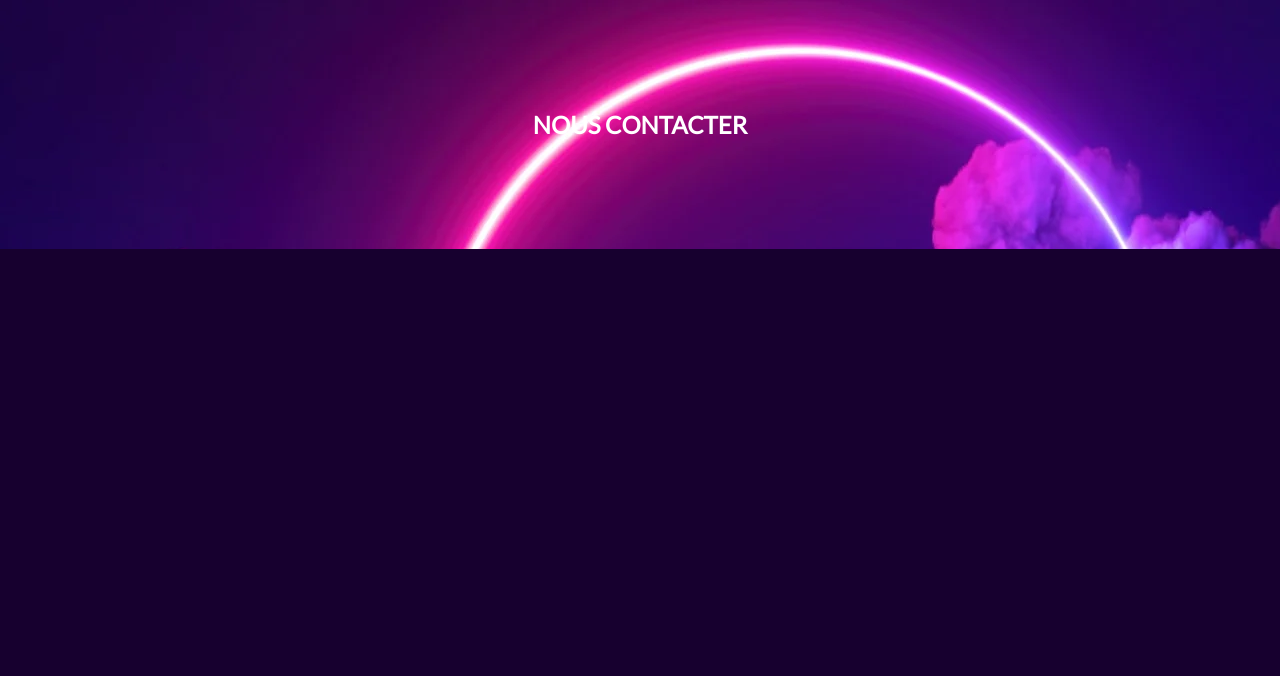
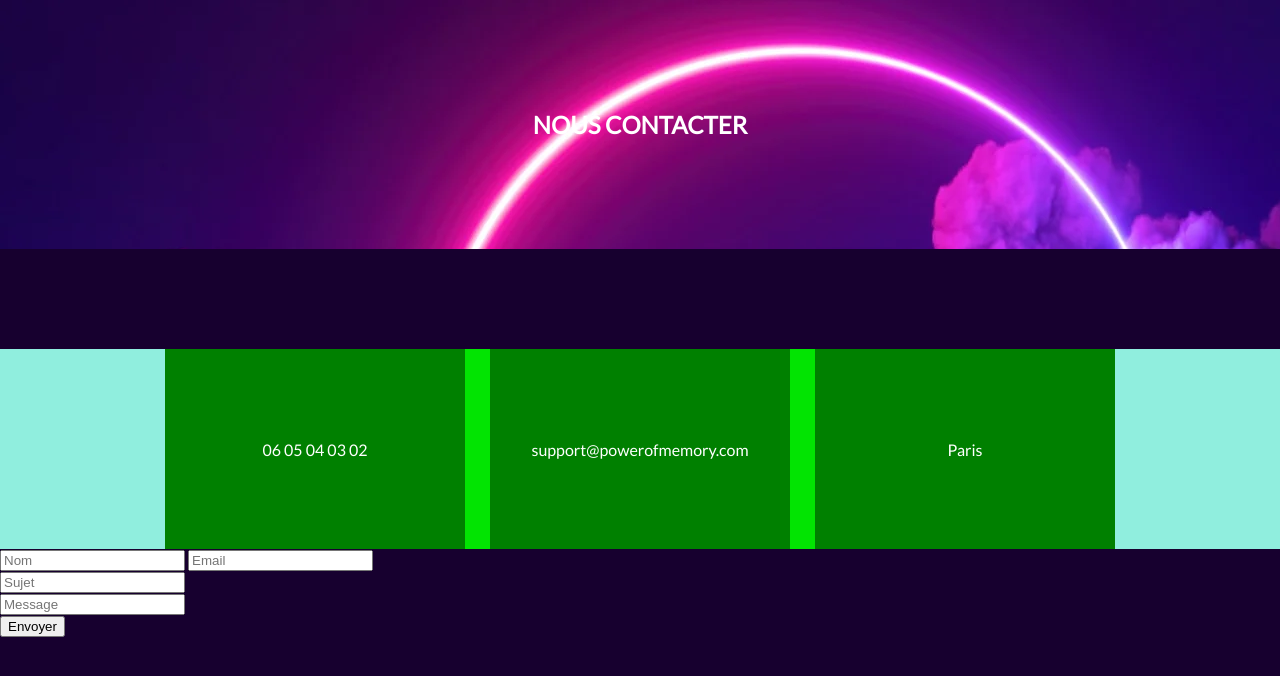
Before and after one commit to JeanFourest/Puissance_4, a PHP site: page /contact.html in a window 1280 px wide. Shown: the part 91-767 px from the top of the page. Run offline with PHP 8.4, Linux system fonts and the light colour scheme.

Commit message:
fomulaire + decor

```diff
--- a/assets/contact/main.css
+++ b/assets/contact/main.css
@@ -18,3 +18,30 @@ body
     align-items: center;
     background-image: url("/assets/login/background.png");
 }
+
+.contacter
+{
+    display: flex;
+    justify-content: center;
+    margin-top: 100px;
+    background-color: rgb(144, 238, 222);
+}
+
+.boite
+{
+    display: flex;
+    justify-content: space-between;
+    width: 950px;
+    background-color: rgb(2, 228, 2);
+
+}
+
+.boite2
+{
+    display: flex;
+    justify-content: center;
+    align-items: center;
+    background-color: green;
+    width: 300px;
+    height: 200px;
+}
--- a/contact.html
+++ b/contact.html
@@ -29,9 +29,19 @@
     </div>
 
     <div class="contacter">
-        <div><a href=""></a></div>
-        <div><a href=""></a></div>
-        <div><a href=""></a></div>
+        <div class="boite">
+            <div class="boite2"><p>06 05 04 03 02</p></div>
+            <div class="boite2"><p>support@powerofmemory.com</p></div>
+            <div class="boite2"><p>Paris</p></div>
+        </div>
+    </div>
+
+    <div class="formulaire">
+        <input type="text" id="nom" name="nom" placeholder="Nom">
+        <input type="email" id="email" name="email" placeholder="Email"><br>
+        <input type="text" id="sujet" name="sujet" placeholder="Sujet"><br>
+        <input type="text" id="message" name="message" placeholder="Message"><br>
+        <input type="button" id="bouttonformulaire" value="Envoyer">
     </div>
 
 </body>
```
